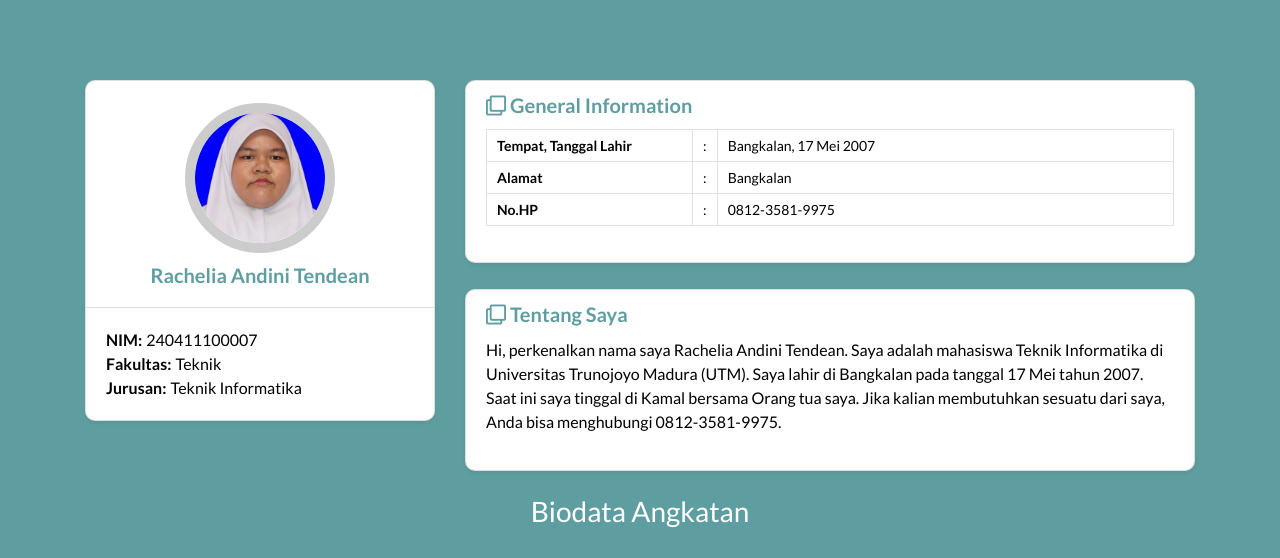
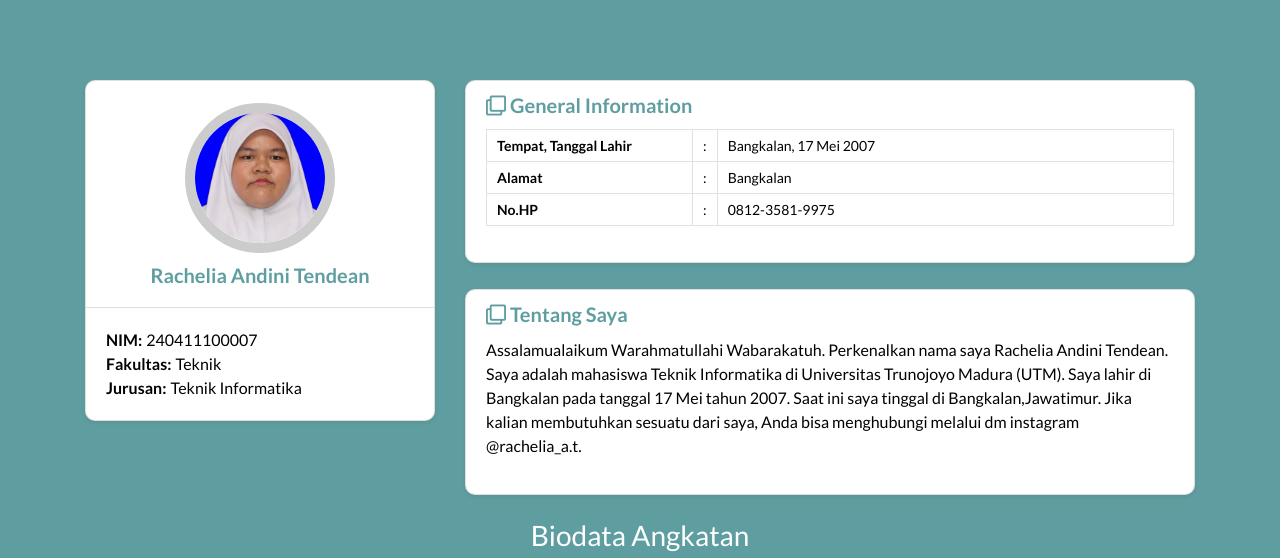
Before and after one commit to RacheliaAndiniTendean/Biodata, a plain HTML site: page index.html in a window 1280 px wide. Shown: the top 558 px of the page. Drawn offline with nearby package versions, Linux system fonts and the light colour scheme.

Commit message:
Update index.html

```diff
--- a/index.html
+++ b/index.html
@@ -4,7 +4,7 @@
     <meta charset="UTF-8" />
     <meta http-equiv="X-UA-Compatible" content="IE=edge,chrome=1">
     <meta name="viewport" content="width=device-width, initial-scale=1.0">
-    <title>240411100007Rachelia</title>
+    <title>Angkatan 2024</title>
 
     <meta name="author" content="Codeconvey" />
     <link href="https://fonts.googleapis.com/css?family=Lato:300,400,700,900&display=swap" rel="stylesheet">
@@ -73,7 +73,7 @@
                   <h3 class="mb-0"><i class="far fa-clone pr-1"></i>Tentang Saya</h3>
                 </div>
                 <div class="card-body pt-0">
-                    <p>Hi, perkenalkan nama saya Rachelia Andini Tendean. Saya adalah mahasiswa Teknik Informatika di Universitas Trunojoyo Madura (UTM). Saya lahir di Bangkalan pada tanggal 17 Mei tahun 2007. Saat ini saya tinggal di Kamal bersama Orang tua saya. Jika kalian membutuhkan sesuatu dari saya, Anda bisa menghubungi 0812-3581-9975.</p>
+                    <p>Assalamualaikum Warahmatullahi Wabarakatuh. Perkenalkan nama saya Rachelia Andini Tendean. Saya adalah mahasiswa Teknik Informatika di Universitas Trunojoyo Madura (UTM). Saya lahir di Bangkalan pada tanggal 17 Mei tahun 2007. Saat ini saya tinggal di Bangkalan,Jawatimur. Jika kalian membutuhkan sesuatu dari saya, Anda bisa menghubungi melalui dm instagram @rachelia_a.t.</p>
                 </div>
 
               </div>
```
